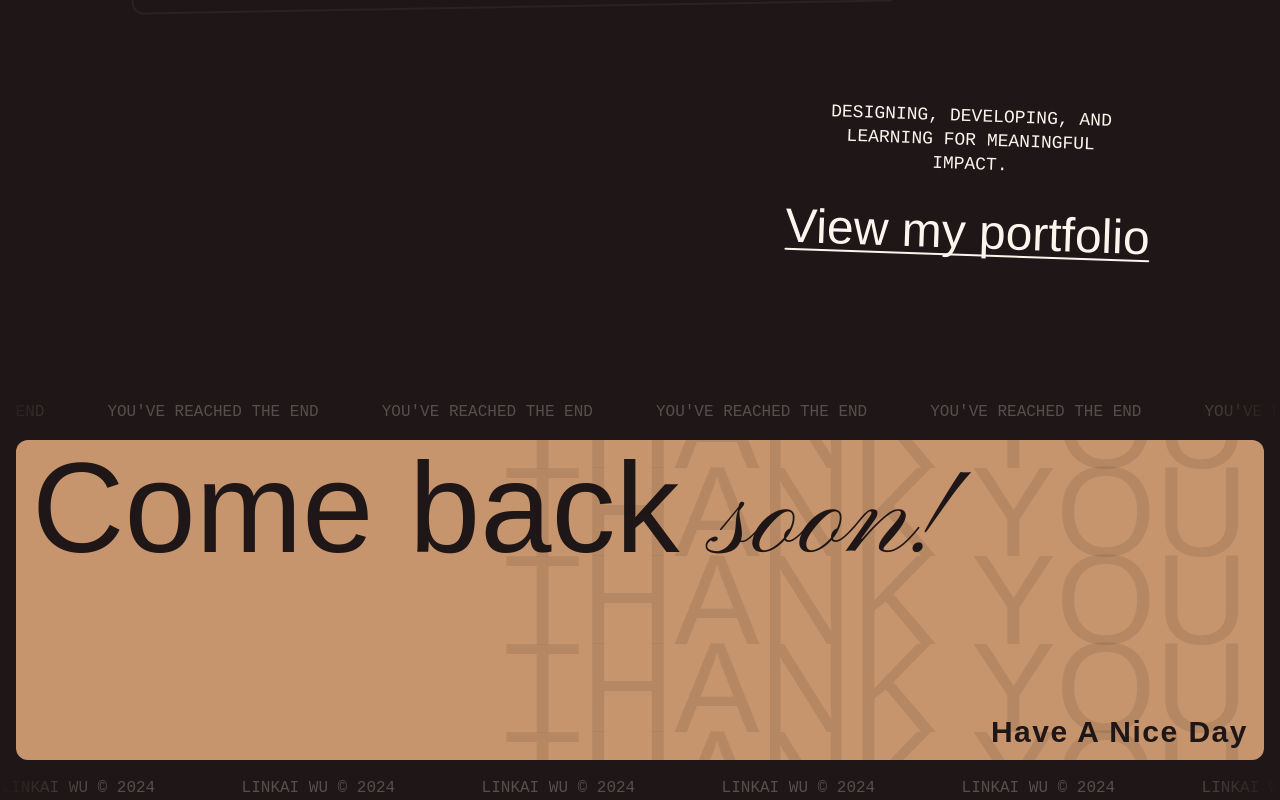
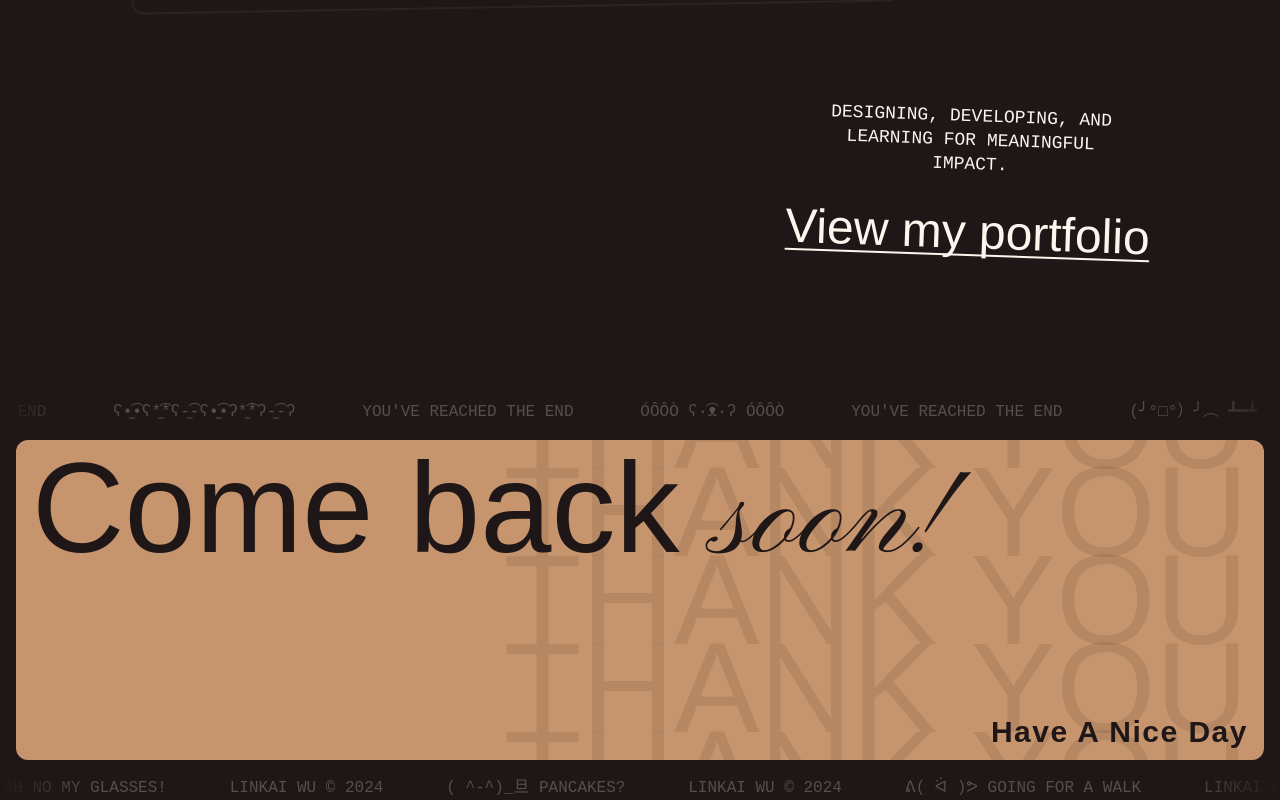
Before and after one commit to linkai101/site, a Next.js app: page / in a window 1280 px wide. Shown: the part 2658-3458 px from the top of the page. Built offline with nearby package versions, Linux system fonts and the light colour scheme; a web font is replaced by a local one.

Commit message:
Spice up footer messages

```diff
--- a/components/home/footer.tsx
+++ b/components/home/footer.tsx
@@ -7,9 +7,19 @@ export default function Footer({ className, ...rest }: { className?: string, [ke
     <footer className={cn("container max-w-7xl", className)} {...rest}>
       <Slider
         direction="left"
-        slides={new Array(7).fill(
-          <p>You&apos;ve reached the end</p>
-        )}
+        // slides={new Array(7).fill(
+        //   <p>You&apos;ve reached the end</p>
+        // )}
+        slides={[
+          <p>You&apos;ve reached the end</p>,
+          <p>ʕ•̫͡•ʕ*̫͡*ʕ-̫͡-ʕ•̫͡•ʔ*̫͡*ʔ-̫͡-ʔ </p>,
+          <p>You&apos;ve reached the end</p>,
+          <p>óÔÔò ʕ·͡ᴥ·ʔ óÔÔò</p>,
+          <p>You&apos;ve reached the end</p>,
+          <p>(╯°□°）╯︵ ┻━┻</p>,
+          <p>You&apos;ve reached the end</p>,
+          <p>龴ↀ◡ↀ龴</p>,
+        ]}
         className="text-dark/25 dark:text-light/25 text-base font-medium dark:font-normal font-mono uppercase select-none"
       />
 
@@ -56,12 +66,22 @@ export default function Footer({ className, ...rest }: { className?: string, [ke
 
       <Slider
         direction="right"
-        slides={new Array(8).fill(
-          <p className="text-dark/25 dark:text-light/25 text-base font-medium dark:font-normal font-mono uppercase">
-            Linkai Wu &copy; {new Date().getFullYear()}
-          </p>
-        )}
-        className="select-none"
+        // slides={new Array(8).fill(
+        //   <p>
+        //     Linkai Wu &copy; {new Date().getFullYear()}
+        //   </p>
+        // )}
+        slides={[
+          <p>Linkai Wu &copy; {new Date().getFullYear()}</p>,
+          <p>( ^-^)_旦 pancakes?</p>,
+          <p>Linkai Wu &copy; {new Date().getFullYear()}</p>,
+          <p>ᕕ( ᐛ )ᕗ going for a walk</p>,
+          <p>Linkai Wu &copy; {new Date().getFullYear()}</p>,
+          <p>d[o_0]b beep boop</p>,
+          <p>Linkai Wu &copy; {new Date().getFullYear()}</p>,
+          <p>ᒡ◯ᵔØᒢ oh no my glasses!</p>,
+        ]}
+        className="text-dark/25 dark:text-light/25 text-base font-medium dark:font-normal font-mono uppercase select-none"
       />
     </footer>
   );
```
